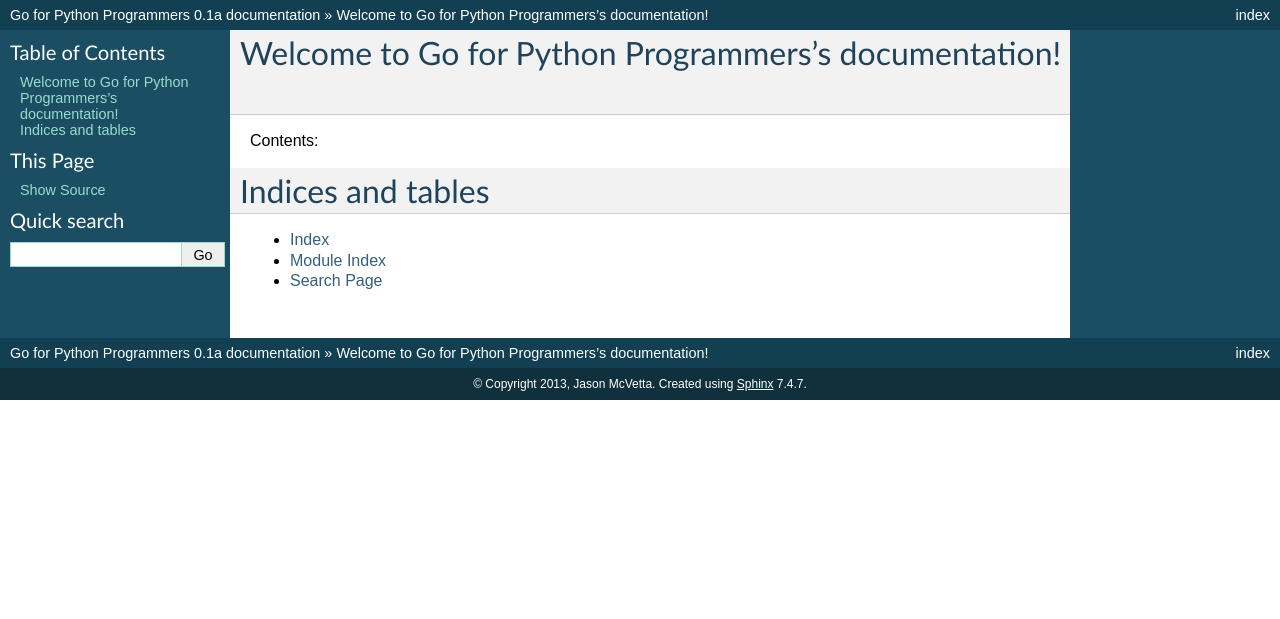
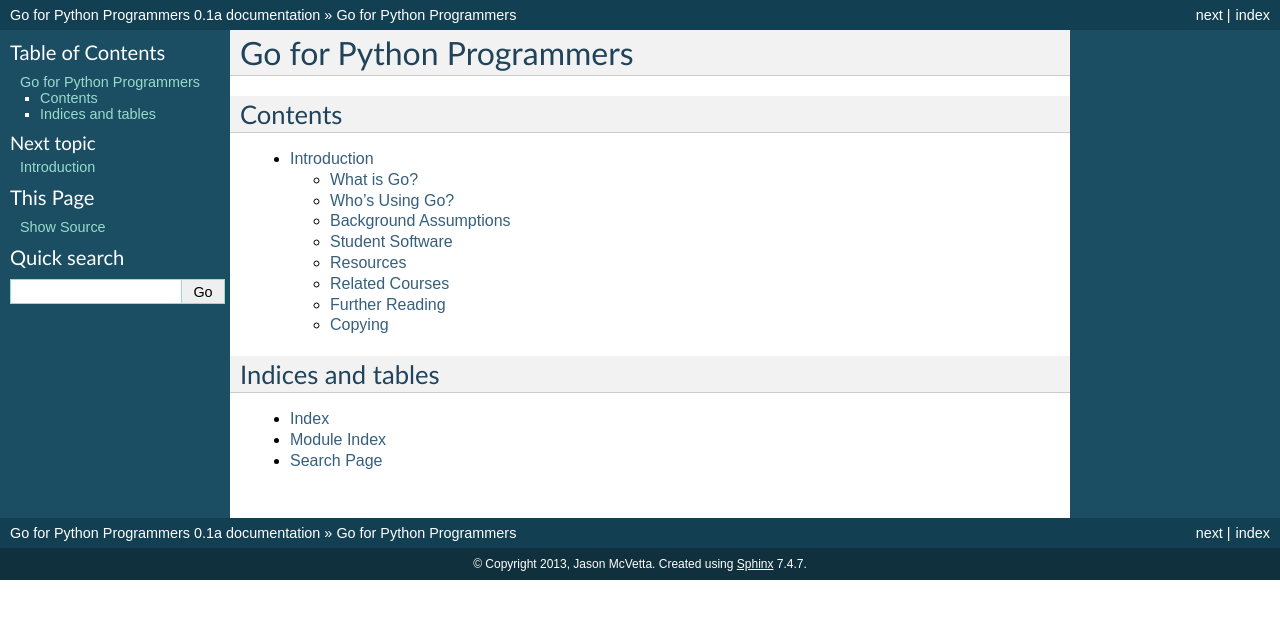
Before and after one commit to jmcvetta/golang-for-python-programmers, a Sphinx documentation site: the page built from source/index.rst, in a window 1280 px wide. Shown: the top 619 px of the page. Built offline with Sphinx 7.4.7, drawn with Linux system fonts in a browser that asks for light colours; some of the changed lines change nothing that is shown.

Commit message:
Introduction

```diff
--- a/source/index.rst
+++ b/source/index.rst
@@ -1,15 +1,15 @@
-.. Go for Python Programmers documentation master file, created by
-   sphinx-quickstart on Mon Jul  8 13:40:33 2013.
-   You can adapt this file completely to your liking, but it should at least
-   contain the root `toctree` directive.
+*************************
+Go for Python Programmers
+*************************
 
-Welcome to Go for Python Programmers's documentation!
-=====================================================
 
-Contents:
+Contents
+========
 
 .. toctree::
    :maxdepth: 2
+
+   intro
 
 
 
--- /dev/null
+++ b/source/intro.rst
@@ -0,0 +1,146 @@
+************
+Introduction
+************
+
+.. pull-quote::
+
+   Go is like C and Python had a kid, who inherited Python's good looks and
+   pleasant demeanor, along with C's confidence and athletic ability.
+
+
+What is Go?
+===========
+
+Go is an open source, compiled, garbage-collected, concurrent system programming
+language. It was first designed and developed at Google Inc. beginning in
+September 2007 by Robert Griesemer, Rob Pike, and Ken Thompson. [#cit1]_
+
+
+Who's Using Go?
+===============
+
+Google
+   Home of the Go authors and core team, signifiant parts of the Google
+   infrastructure are thought to be written in Go.  The company however does not
+   publicly disclose which Google services are written in which languages.
+   Youtube is known to be powered by Vitess_, an open source, massively scalable
+   database multiplexing layer written in Go.
+
+Heroku
+   Maintainers of the pq_ driver for PostgreSQL, significant parts of
+   Heroku's infrastructure are said to be written in Go.  One component that has
+   been open sourced is Doozer_, a consistent distributed data store.
+
+
+Soundcloud
+   Internet music thought leaders SoundCloud use a bespoke build and deployment
+   system called Bazooka_, designed to be a platform for managing the deployment
+   of internal services. It is promised that Bazooka will be open sourced soon.
+
+Bitly
+   Significant parts of Bitly_ are written in Go, including nsq_, a realtime
+   distributed message processing system.
+
+Cloudflare
+   Large volumes of internet traffic are served by Cloudflare's Railgun_ web
+   optimization software, designed to speed up the delivery of content that
+   cannot be cached.
+
+Iron.io
+   Cloud infrastructure company and core Go community supporters Iron.io_
+   replaced parts of their Ruby codebase with Go, allowing them to handle a
+   greater load with 2 workers than with 30 Ruby workers.
+
+TinkerCAD
+   The backend of cloud-based CAD application TinkerCAD_ is written entirely in
+   Go.
+
+Drone.io
+   Continuous integration service Drone.io_ is written entirely in Go.
+
+
+Background Assumptions
+======================
+
+* Familiarity with Python or a similar dynamic, interpretted language.
+* Comfortable working on the UNIX command line.
+* Basic understanding of internet protocols such as HTTP(S).
+
+
+Student Software
+================
+
+Command line examples were written on `Ubuntu`_ 12.10 desktop environment.
+Everything we do in this curriculum can also be done on other flavors of Linux,
+on Mac OSX - even on Windows.
+
+
+Resources
+=========
+
+The source code for this curriculum can be found on Github_.
+
+The latest version of these notes is published at `Read the Docs`_. It is also
+available in PDF_ and ePub_ formats.
+
+
+Related Courses
+===============
+
+.. todo::
+
+   Add related courses
+
+
+Further Reading
+===============
+
+* `An Introduction to Programming in Go`_ by Caleb Doxsey
+* `Go for Pythonists`_ by Aditya Mukurjee
+
+
+Copying
+=======
+
+
+All source code used in this curriculum is Free Software, released under the
+`terms of the GPL v3`_.
+
+The remainder of the curriculum is released under a
+`Creative Commons Attribution-ShareAlike 3.0 Unported License`_.
+
+.. raw:: html
+
+   <a rel="license" href="http://creativecommons.org/licenses/by-sa/3.0/deed.en_US"><img alt="Creative Commons License" style="border-width:0" src="http://i.creativecommons.org/l/by-sa/3.0/88x31.png" /></a>
+
+
+`Sing along with Richard Stallman`_, founder of the Free Software movement!
+
+
+.. _Vitess: https://code.google.com/p/vitess/
+.. _pq: https://github.com/lib/pq
+.. _Doozer: https://github.com/ha/doozerd
+.. _Bazooka: http://backstage.soundcloud.com/2012/07/go-at-soundcloud/
+.. _Bitly: http://word.bitly.com/post/29550171827/go-go-gadget
+.. _nsq: https://github.com/bitly/nsq
+.. _Railgun: http://blog.cloudflare.com/go-at-cloudflare
+.. _Iron.io: http://blog.iron.io/2013/03/how-we-went-from-30-servers-to-2-go.html
+.. _Drone.io: https://groups.google.com/forum/#!topic/golang-nuts/Lo7KP3rWP3o
+.. _TinkerCAD:  http://www.youtube.com/watch?v=JE17r3n1kz4
+.. _PDF: https://media.readthedocs.org/pdf/golang-for-python-programmers/latest/modern-api-development.pdf
+.. _ePub: https://media.readthedocs.org/epub/golang-for-python-programmers/latest/golang-for-python-programmers.epub
+.. _Github: http://github.com/jmcvetta/golang-for-python-programmers
+.. _`Read the Docs`: http://golang-for-python-programmers.readthedocs.org/
+.. _`Jason McVetta`: mailto:jason.mcvetta@gmail.com
+.. _`terms of the GPL v3`: http://www.gnu.org/copyleft/gpl.html
+.. _Ubuntu: http://www.ubuntu.com
+.. _`Sing along with Richard Stallman`: https://upload.wikimedia.org/wikipedia/commons/9/9c/Stallman_free_software_song.ogv
+.. _`Creative Commons Attribution-ShareAlike 3.0 Unported License`: http://creativecommons.org/licenses/by-sa/3.0/deed.en_US
+.. _`An Introduction to Programming in Go`:  http://www.golang-book.com/
+.. _`Go for Pythonists`: https://github.com/ChimeraCoder/go-for-pythonists
+.. _`Programming in Go: An Introduction`: http://programming-in-go.readthedocs.org
+
+
+.. rubric:: Citations
+
+.. [#cit1] https://en.wikipedia.org/wiki/Go_(programming_language)
```
